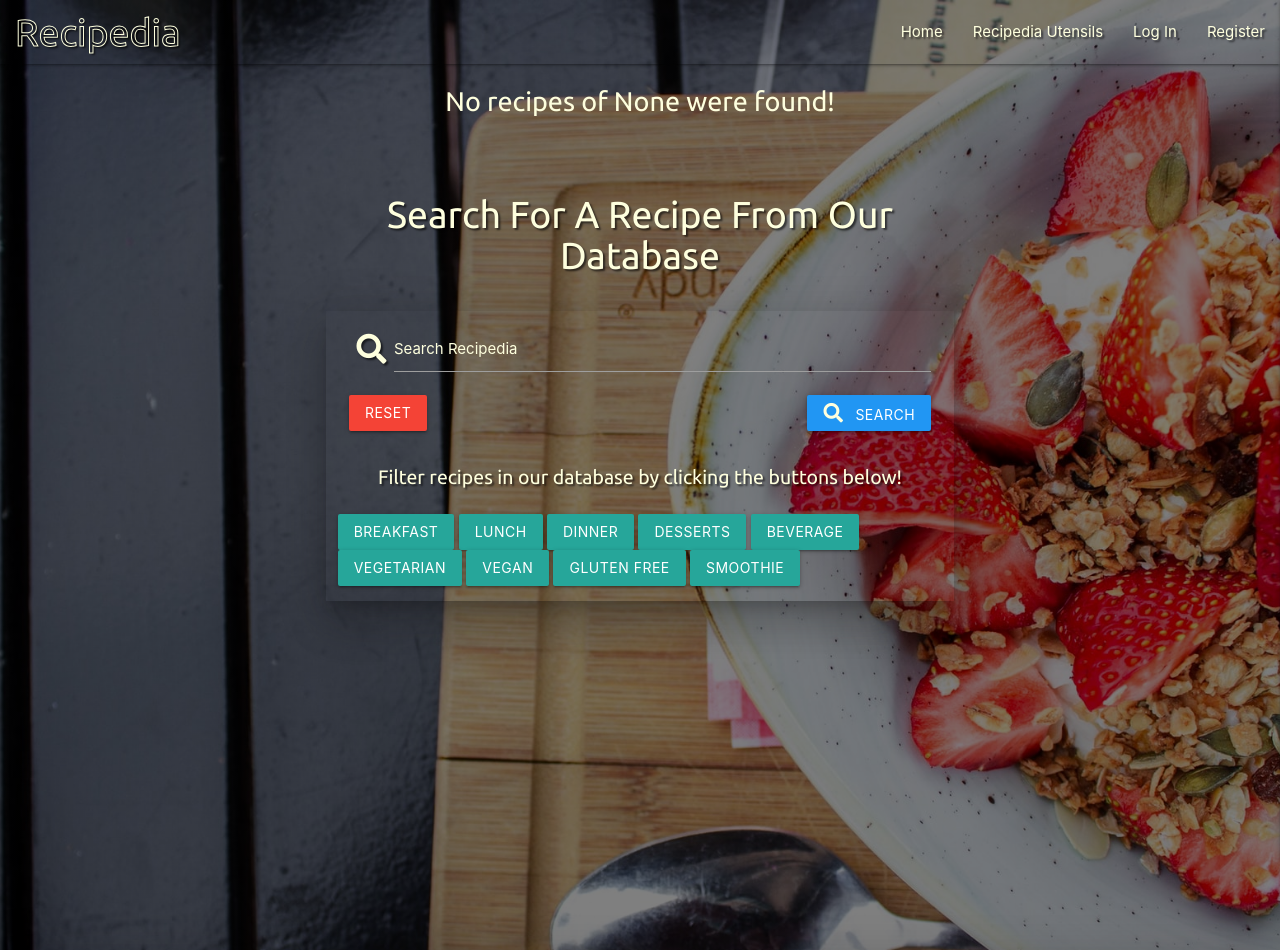
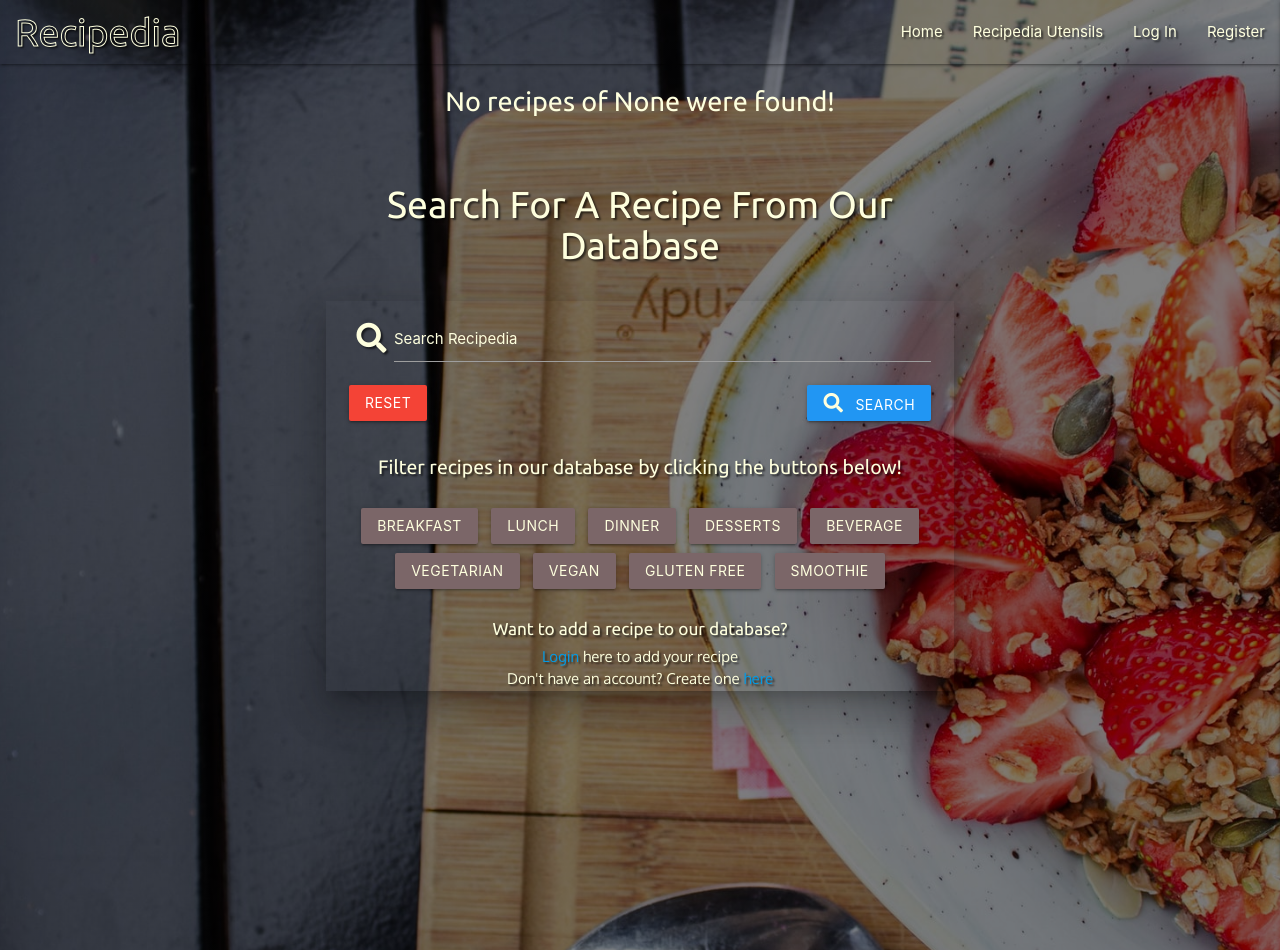
Before and after one commit to Brianconn71/ms3-recipedia, a Flask app: page /search in a window 1280 px wide. Shown: the top 950 px of the page. Run offline with Flask 2, Linux system fonts and the light colour scheme; data that the repository does not hold is empty; some libraries are stand-ins or nearby versions.

Commit message:
edit: edited styling to search bar and added links to login and register

```diff
--- a/static/css/style.css
+++ b/static/css/style.css
@@ -77,6 +77,9 @@ h5{
 p, h5{
     color: var(--button-color);
 }
+p{
+    font-family: 'Oxygen', sans-serif;
+}
 .capitalize{
     text-transform: capitalize;
 }
@@ -88,7 +91,7 @@ p, h5{
 }
 /* search container section */
 .search-container{
-    height: 60vh;
+    height: 70vh;
     display: flex;
     justify-content: center;
     align-items: center;
@@ -144,6 +147,12 @@ p, h5{
 }
 .col>.recipe-links{
     padding: 1rem 0;
+    text-align: center;
+}
+.col>.recipe-links>.recipe-link-btn{
+    color: var(--text-white);
+    background-color: var(--button-color);
+    margin: 0.3rem;
 }
 /* Latest Recipes */
 .latest-recipes{
@@ -405,6 +414,6 @@ input[type=text]{
 input:-webkit-autofill,
 textarea:-webkit-autofill,
 select:-webkit-autofill {
-    -webkit-box-shadow: 0 0 0 1000px #1b1b1b inset !important;
+    -webkit-box-shadow: 0 0 0 1000px var(--pale-green) inset !important;
     -webkit-text-fill-color: white !important;
 }
--- /dev/null
+++ b/static/js/save_recipe.js
@@ -0,0 +1,7 @@
+$(document).ready(function(){
+    var $button = $('#save-recipe').clone();
+    $('#saved_recipe').html($button)
+    // $("#save_recipe").click(function(){
+    //     $(".card").clone().appendTo("#saved_recipe");
+    // });
+})
--- a/templates/base.html
+++ b/templates/base.html
@@ -108,6 +108,7 @@
 <script src="https://cdnjs.cloudflare.com/ajax/libs/materialize/1.0.0/js/materialize.min.js"></script>
 <script src="{{ url_for('static', filename='js/script.js') }}"></script>
 <script src="{{ url_for('static', filename='js/add_recipe.js') }}"></script>
+<script src="{{ url_for('static', filename='js/save_recipe.js') }}"></script>
 {% block scripts %}
 {% endblock %}
 </body>
--- a/templates/profile.html
+++ b/templates/profile.html
@@ -10,6 +10,9 @@
                 </div>
             </div>
     </section>
+    <div class="saved_recipe" id="saved_recipe">
+
+    </div>
     <!-- Section to show the user the recipes that they have added to the database -->
     <section class="container user-recipe-section">
         <div class="row">
--- a/templates/recipes.html
+++ b/templates/recipes.html
@@ -26,15 +26,20 @@
             </div>
             <div class="col s12 recipe-links">
                 <div class="recipe-links">
-                <a href="{{ url_for('category_search', id='Breakfast')}}" class="waves-effect waves-light btn">Breakfast</a>
-                <a href="{{ url_for('category_search', id='Lunch')}}" class="waves-effect waves-light btn">Lunch</a>
-                <a href="{{ url_for('category_search', id='Dinner')}}" class="waves-effect waves-light btn">Dinner</a>
-                <a href="{{ url_for('category_search', id='Desserts')}}" class="waves-effect waves-light btn">Desserts</a>
-                <a href="{{ url_for('category_search', id='Beverage')}}" class="waves-effect waves-light btn">Beverage</a>
-                <a href="{{ url_for('category_search', id='Vegetarian')}}" class="waves-effect waves-light btn">Vegetarian</a>
-                <a href="{{ url_for('category_search', id='Vegan')}}" class="waves-effect waves-light btn">Vegan</a>
-                <a href="{{ url_for('category_search', id='Gluten-free')}}" class="waves-effect waves-light btn">Gluten Free</a>
-                <a href="{{ url_for('category_search', id='Smoothie')}}" class="waves-effect waves-light btn">Smoothie</a>
+                <a href="{{ url_for('category_search', id='Breakfast')}}" class="waves-effect waves-light btn recipe-link-btn">Breakfast</a>
+                <a href="{{ url_for('category_search', id='Lunch')}}" class="waves-effect waves-light btn recipe-link-btn">Lunch</a>
+                <a href="{{ url_for('category_search', id='Dinner')}}" class="waves-effect waves-light btn recipe-link-btn">Dinner</a>
+                <a href="{{ url_for('category_search', id='Desserts')}}" class="waves-effect waves-light btn recipe-link-btn">Desserts</a>
+                <a href="{{ url_for('category_search', id='Beverage')}}" class="waves-effect waves-light btn recipe-link-btn">Beverage</a>
+                <a href="{{ url_for('category_search', id='Vegetarian')}}" class="waves-effect waves-light btn recipe-link-btn">Vegetarian</a>
+                <a href="{{ url_for('category_search', id='Vegan')}}" class="waves-effect waves-light btn recipe-link-btn">Vegan</a>
+                <a href="{{ url_for('category_search', id='Gluten-free')}}" class="waves-effect waves-light btn recipe-link-btn">Gluten Free</a>
+                <a href="{{ url_for('category_search', id='Smoothie')}}" class="waves-effect waves-light btn recipe-link-btn">Smoothie</a>
+                </div>
+                <div class="col s12 center-align">
+                    <h6 class="recipedia-text shadow-text">Want to add a recipe to our database?</h6>
+                    <p class="recipedia-text shadow-text"><a href="{{ url_for('login') }}">Login</a> here to add your recipe</p>
+                    <p class="recipedia-text shadow-text">Don't have an account? Create one <a href="{{ url_for('register') }}">here</a></p>
                 </div>
             </div>
         </div>
@@ -48,7 +53,7 @@
                             <div class="card-image">
                             <img src="{{ recipe.img_upload }}" class="recipe-img">
                             <span class="card-title recipe-title recipedia-text shadow-text">{{recipe.recipe_name}}</span>
-                            <a type="submit" name="save_recipe" class="btn-floating halfway-fab waves-effect waves-light red"><i class="far fa-save"></i></a>
+                            <a type="submit" name="save_recipe" class="btn-floating halfway-fab waves-effect waves-light red" id="save_recipe"><i class="far fa-save"></i></a>
                             </div>
                             <div class="card-content hoverable">
                             <h4 class="recipedia-text shadow-text center-align underline-text">Ingredients:</h4>
```
